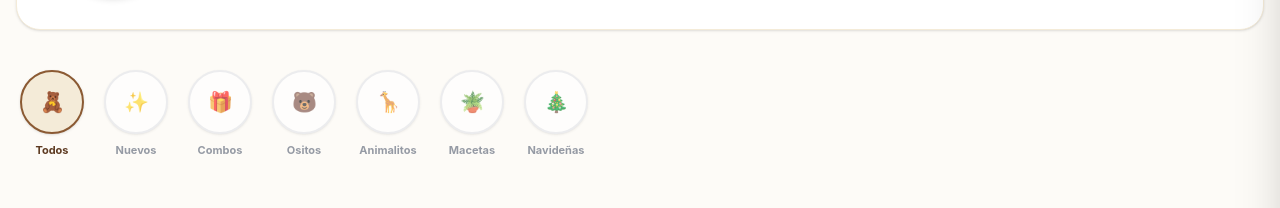
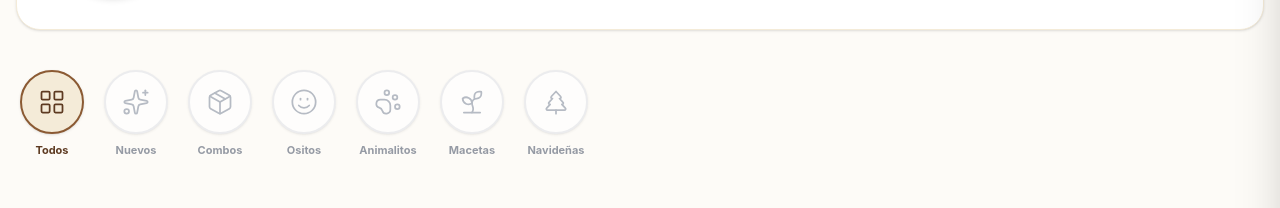
Before and after one commit to martin-ratti/AbuOso-Catalogo, a React (Vite) app: page / in a window 1280 px wide. Shown: the part 268-476 px from the top of the page. Built offline with nearby package versions, Linux system fonts and the light colour scheme.

Commit message:
Replace emojis with Lucide icons in categories

```diff
--- a/src/pages/Home.tsx
+++ b/src/pages/Home.tsx
@@ -1,6 +1,7 @@
 import { useState } from 'react';
 import { FigureCard } from '../components/FigureCard';
 import { MOCK_FIGURES } from '../data/mock';
+import { LayoutGrid, Sparkles, Package, Smile, PawPrint, Sprout, TreePine } from 'lucide-react';
 
 const CATEGORIES = ['Todos', 'Nuevos', 'Combos', 'Ositos', 'Animalitos', 'Macetas', 'Navideñas'];
 
@@ -12,6 +13,19 @@
     if (activeCategory === 'Nuevos') return figure.badge === 'novedad';
     return figure.category === activeCategory;
   });
+
+  const renderCategoryIcon = (cat: string) => {
+    switch (cat) {
+      case 'Todos': return <LayoutGrid size={28} strokeWidth={1.5} />;
+      case 'Nuevos': return <Sparkles size={28} strokeWidth={1.5} />;
+      case 'Combos': return <Package size={28} strokeWidth={1.5} />;
+      case 'Ositos': return <Smile size={28} strokeWidth={1.5} />;
+      case 'Animalitos': return <PawPrint size={28} strokeWidth={1.5} />;
+      case 'Macetas': return <Sprout size={28} strokeWidth={1.5} />;
+      case 'Navideñas': return <TreePine size={28} strokeWidth={1.5} />;
+      default: return <LayoutGrid size={28} strokeWidth={1.5} />;
+    }
+  };
 
   return (
     <main className="flex-1 max-w-7xl mx-auto w-full px-4 py-6 sm:py-10">
@@ -40,16 +54,10 @@
             <button
               key={cat}
               onClick={() => setActiveCategory(cat)}
-              className={`snap-start flex flex-col items-center gap-2 min-w-[72px] transition-transform active:scale-95 ${activeCategory === cat ? 'opacity-100' : 'opacity-70 hover:opacity-100'}`}
+              className={`snap-start flex flex-col items-center gap-2 min-w-[72px] transition-transform active:scale-95 ${activeCategory === cat ? 'opacity-100' : 'opacity-70 hover:opacity-100 text-gray-500 hover:text-abu-brown'}`}
             >
-              <div className={`w-16 h-16 rounded-full flex items-center justify-center text-xl shadow-sm border-2 ${activeCategory === cat ? 'border-abu-accent bg-abu-cream' : 'border-gray-200 bg-white'}`}>
-                {cat === 'Todos' && '🧸'}
-                {cat === 'Nuevos' && '✨'}
-                {cat === 'Combos' && '🎁'}
-                {cat === 'Ositos' && '🐻'}
-                {cat === 'Animalitos' && '🦒'}
-                {cat === 'Macetas' && '🪴'}
-                {cat === 'Navideñas' && '🎄'}
+              <div className={`w-16 h-16 rounded-full flex items-center justify-center shadow-sm border-2 transition-colors ${activeCategory === cat ? 'border-abu-accent bg-abu-cream text-abu-brown' : 'border-gray-200 bg-white text-gray-400'}`}>
+                {renderCategoryIcon(cat)}
               </div>
               <span className={`text-[11px] font-bold text-center ${activeCategory === cat ? 'text-abu-brown' : 'text-gray-500'}`}>
                 {cat}
```
